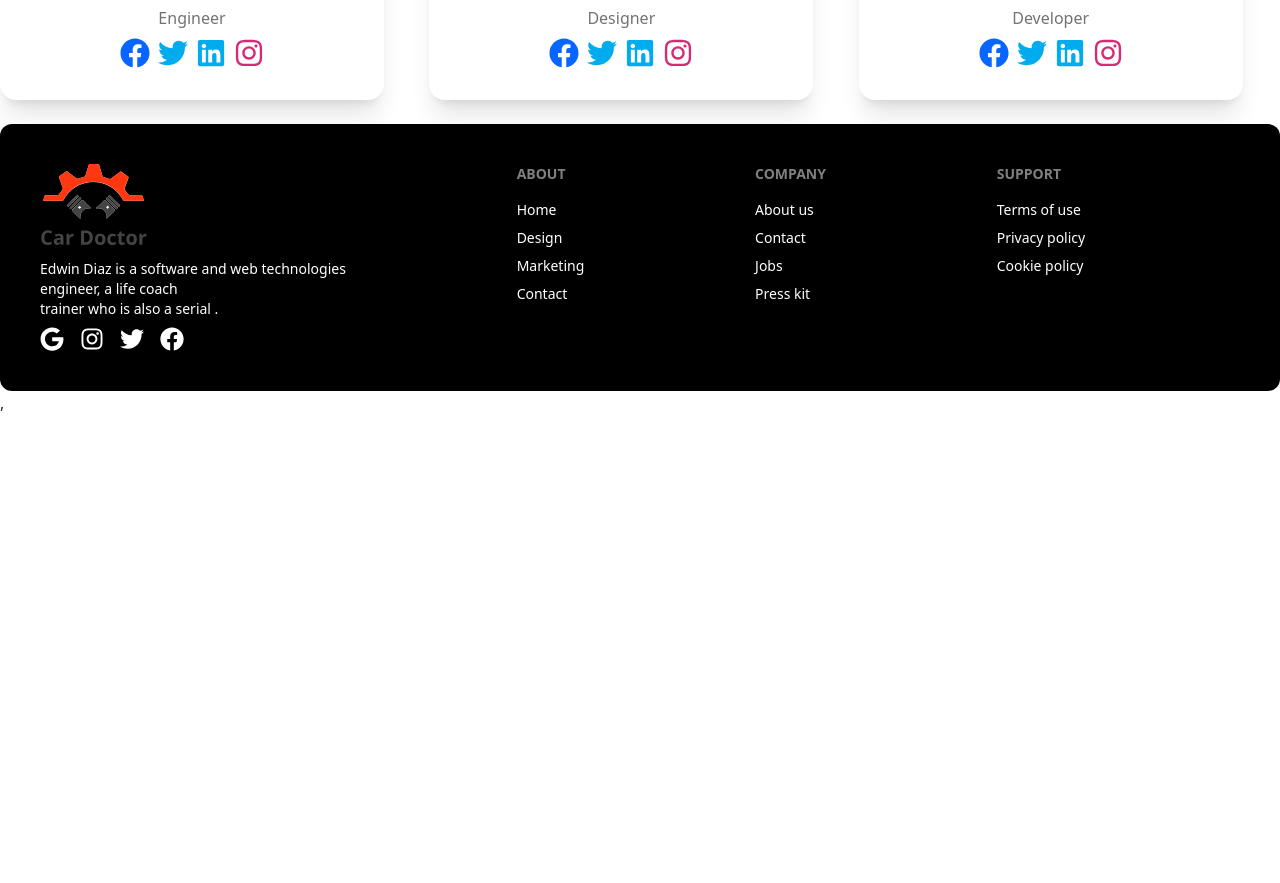
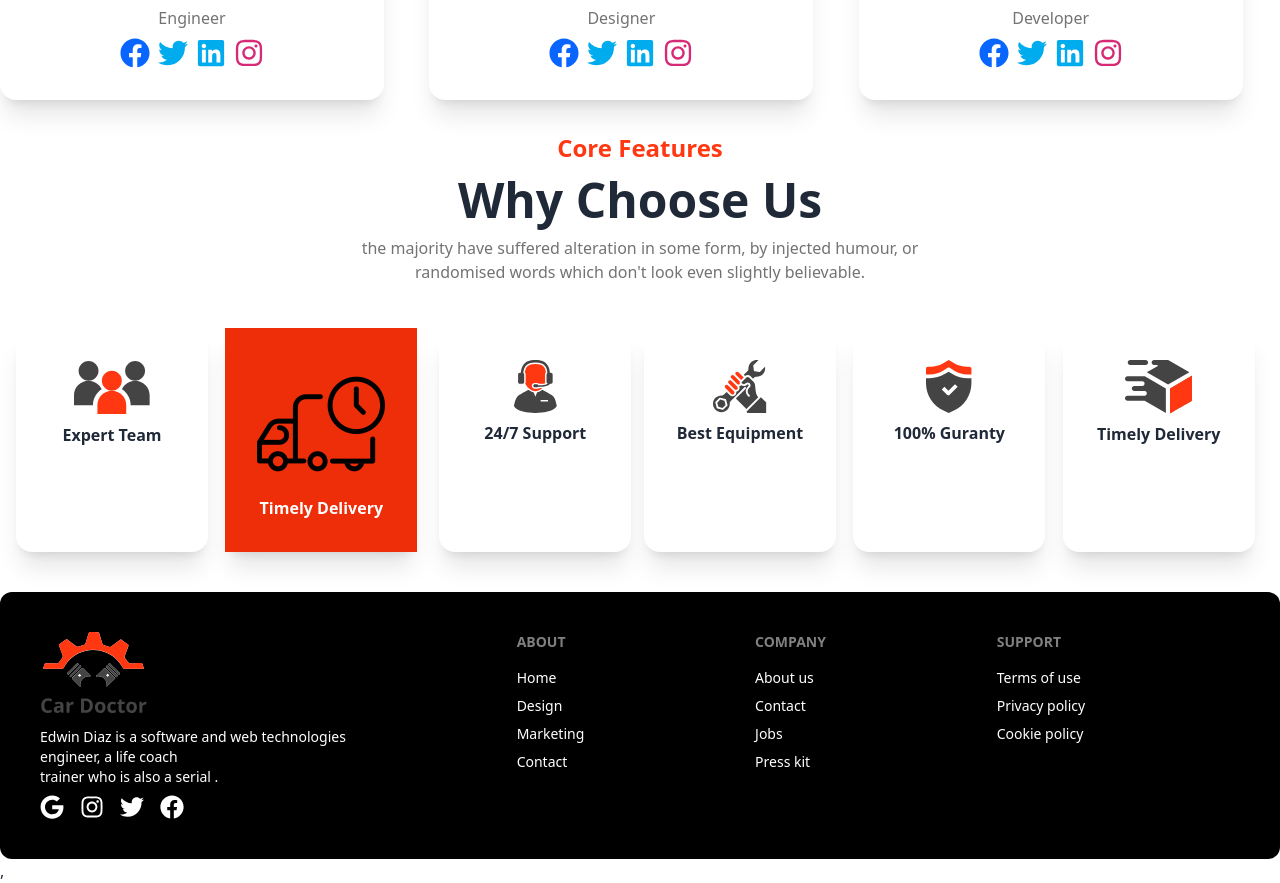
Before and after one commit to MostakemHossain/car-doctor-project, a React (Vite) app in the folder car-doctor-client/: page / in a window 1280 px wide. Shown: the part 4160-5043 px from the top of the page. Before the commit the page ends 4575 px from the top, so only its background shows below. Built offline with nearby package versions, Linux system fonts and the light colour scheme.

Commit message:
why choose us

```diff
--- a/car-doctor-client/src/pages/Home/Home/Home.jsx
+++ b/car-doctor-client/src/pages/Home/Home/Home.jsx
@@ -4,6 +4,7 @@ import Contact from "../Contact/Contact";
 import Services from "../Services/Services";
 import Meet from "./Meet/Meet";
 import Product from "./Product/Product";
+import WhyChooseUs from "./WhyChooseUs/WhyChooseUs";
 
 
 
@@ -16,6 +17,7 @@ const Home = () => {
             <Contact />
             <Product />
             <Meet />
+            <WhyChooseUs />
 
         </div>
     );
--- /dev/null
+++ b/car-doctor-client/src/pages/Home/Home/WhyChooseUs/WhyChooseUs.jsx
@@ -0,0 +1,83 @@
+import expert from '../../../../assets/icons/group.svg'
+import delivery from '../../../../assets/icons/delivery.png'
+import person from '../../../../assets/icons/person.svg'
+import eqivment from '../../../../assets/icons/Wrench.svg'
+import check from '../../../../assets/icons/check.svg'
+import ddl from '../../../../assets/icons/deliveryt.svg'
+
+
+export default function WhyChooseUs() {
+    return (
+        <div className="mt-6 mb-6">
+            <div className="space-y-3 text-center p-2 ">
+                <h3 className="text-2xl font-bold text-[#FF3811]">Core Features</h3>
+                <h3 className="text-5xl font-bold">Why Choose Us</h3>
+                <p className="text-[#737373]">
+                    the majority have suffered alteration in some form, by injected humour, or <br /> randomised words which don't look even slightly believable.
+                </p>
+            </div>
+
+
+            <div className='mt-5 mb-4 grid grid-cols-2 md:grid-cols-3 md:mx-auto p-4 lg:grid-cols-6 gap-2'>
+
+
+                <div className="card w-48 bg-base-100 shadow-xl ">
+                    <div className="card-body">
+                        <figure><img src={expert} /></figure>
+                        <p className='text-md font-bold mx-auto'>Expert Team</p>
+                    </div>
+
+
+                </div>
+                <div className="card w-48 bg-base-100 shadow-xl text-white rounded-xl">
+                    <div className="card-body bg-[#ee2e08]">
+                        <figure><img src={delivery} className="text-white" /></figure>
+                        <p className='text-md font-bold mx-auto'>Timely Delivery</p>
+                    </div>
+
+
+                </div>
+                <div className="card w-48 bg-base-100 shadow-xl  mx-auto">
+                    <div className="card-body">
+                        <figure><img src={person} /></figure>
+                        <p className='text-md font-bold mx-auto'>24/7 Support</p>
+                    </div>
+
+
+                </div>
+                <div className="card w-48 bg-base-100 shadow-xl">
+                    <div className="card-body">
+                        <figure><img src={eqivment} alt="Shoes" /></figure>
+                        <p className='text-md font-bold mx-auto'>Best Equipment</p>
+                    </div>
+
+
+                </div>
+                <div className="card w-48 bg-base-100 shadow-xl">
+                    <div className="card-body">
+                        <figure><img src={check} alt="Shoes" /></figure>
+                        <p className='text-md font-bold mx-auto'>100% Guranty</p>
+                    </div>
+
+
+                </div>
+                <div className="card w-48 bg-base-100 shadow-xl">
+                    <div className="card-body">
+                        <figure><img src={ddl} alt="Shoes" /></figure>
+                        <p className='text-md font-bold mx-auto'>Timely Delivery</p>
+                    </div>
+
+
+                </div>
+
+
+
+
+            </div>
+
+
+
+        </div>
+
+    )
+}
```
Also changed, not shown: car-doctor-client/src/assets/icons/delivery.png (added).
